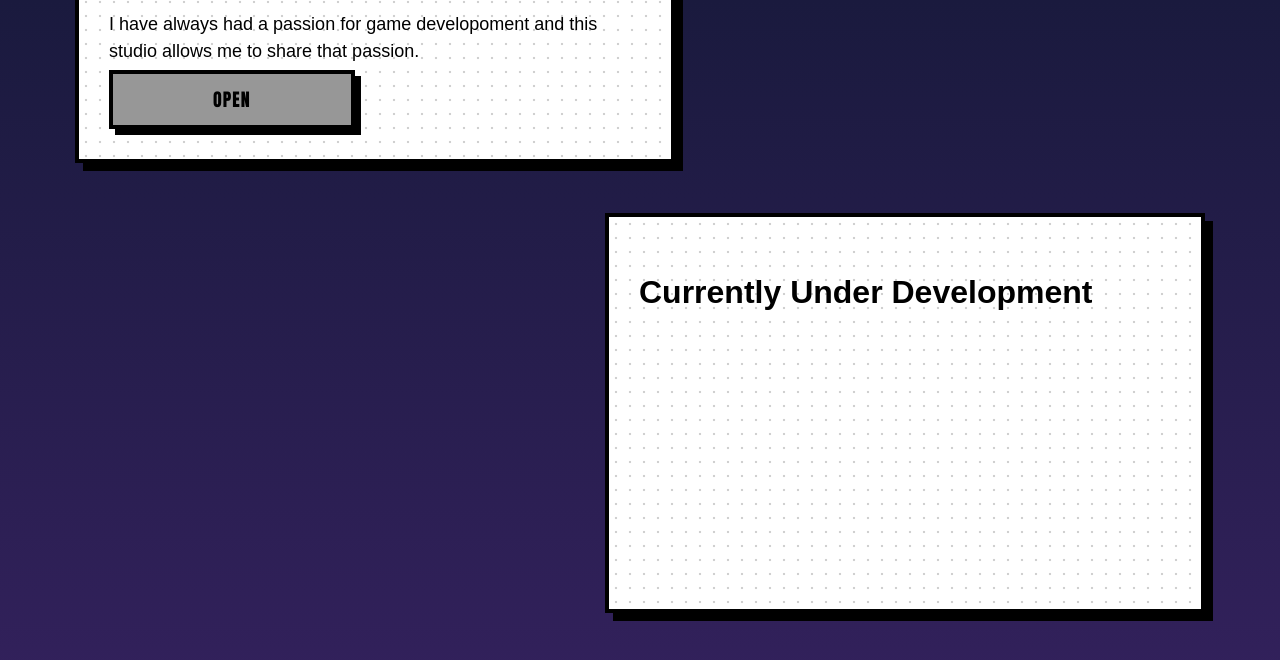
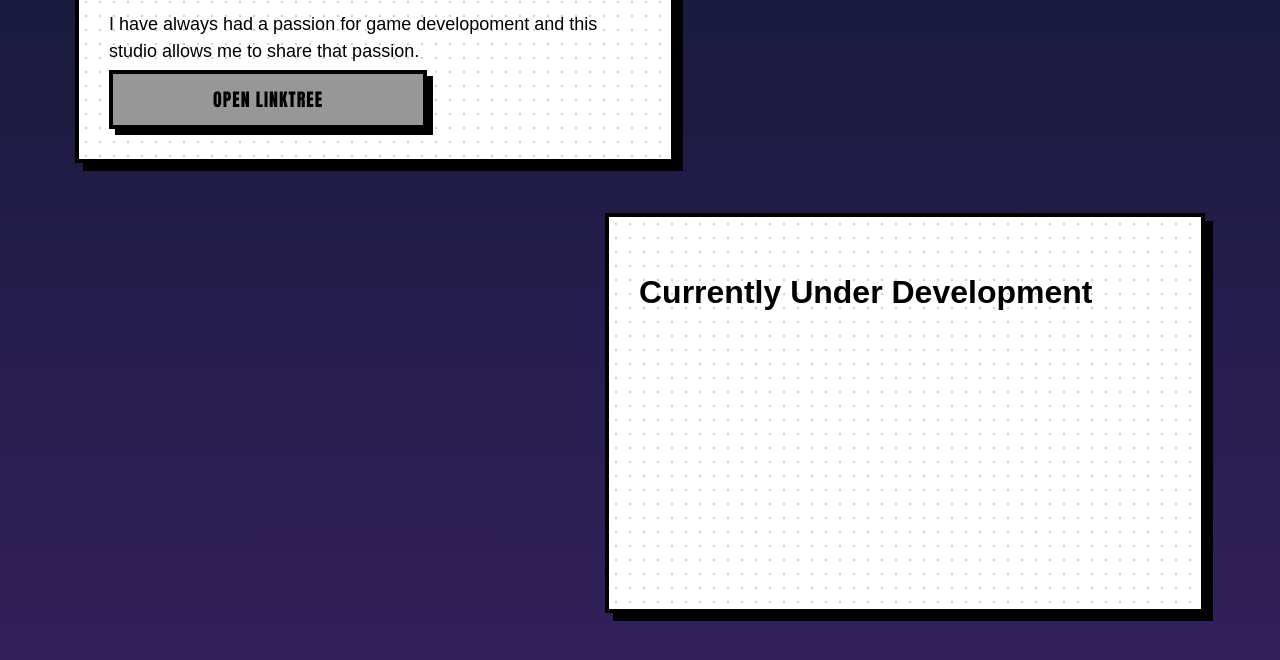
Before and after one commit to CGBprograms/my-website, a plain HTML site: page index.html in a window 1280 px wide. Shown: the part 899-1559 px from the top of the page. Drawn offline with Linux system fonts and the light colour scheme; a web font is replaced by a local one.

Commit message:
Small Change

```diff
--- a/index.html
+++ b/index.html
@@ -47,7 +47,7 @@
       </div>
       <p>I have always had a passion for game developoment and this studio allows me to share that passion.</p>
       <div class="buttons">
-        <button onclick="openURL('https://www.youtube.com/@CGB-Games')">Open</button>
+        <button onclick="openURL('https://linktr.ee/CGB_Games')">Open Linktree</button>
       </div>
     </div>
     <div class="project-section-right">
```
